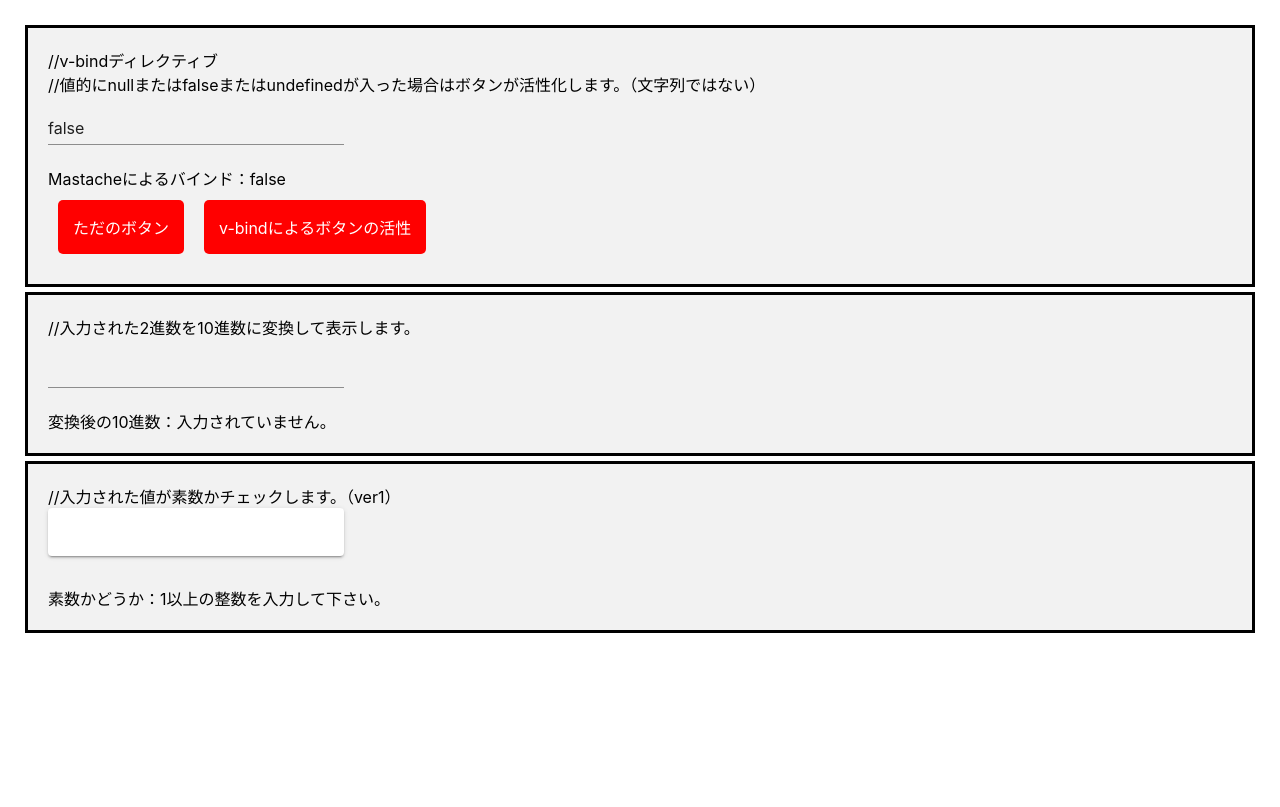
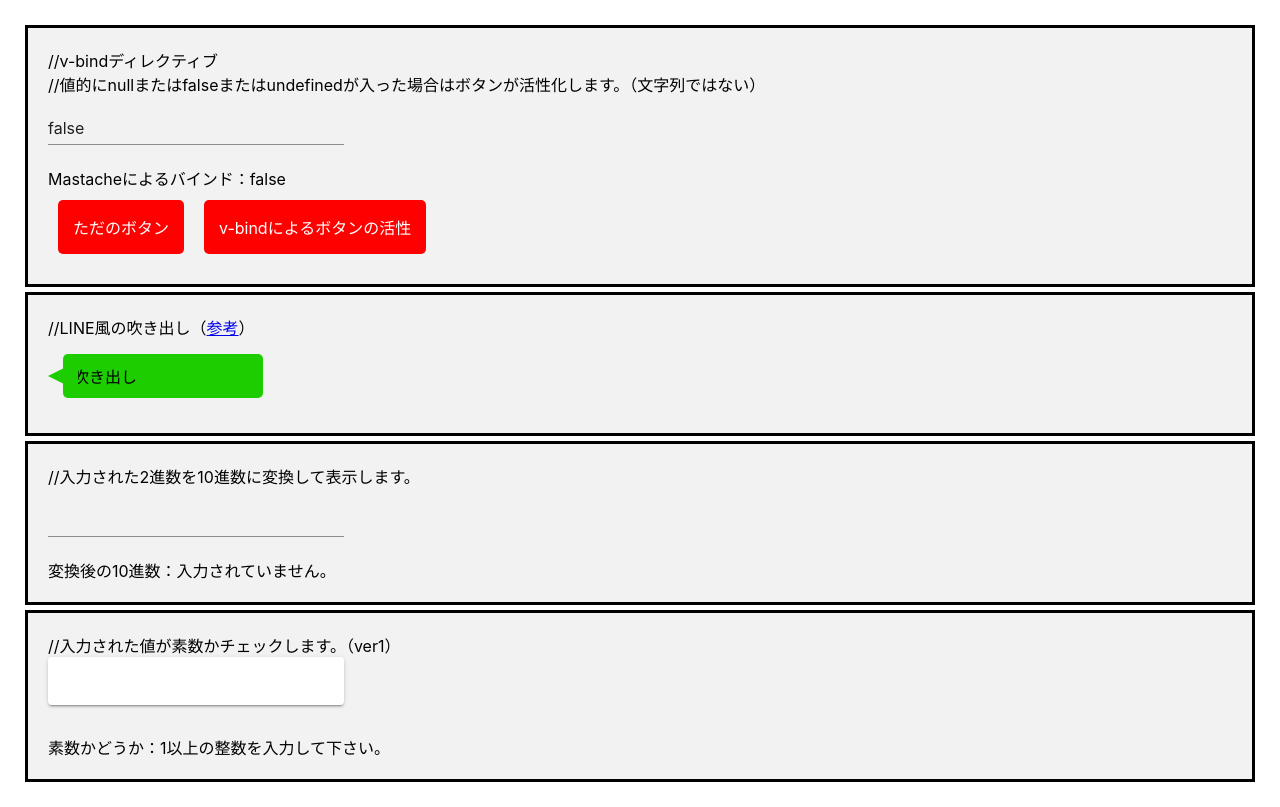
Before and after one commit to YukaKadokura/freespace, a Nuxt app: page /day/20180903 in a window 1280 px wide. Built offline with nearby package versions, Linux system fonts and the light colour scheme.

Commit message:
LINE風の吹き出しを実装。

```diff
--- a/pages/day/20180903.vue
+++ b/pages/day/20180903.vue
@@ -9,6 +9,12 @@
                 <p>Mastacheによるバインド：{{ vbindtest }}</p>
                 <button class="button-test">ただのボタン</button>
                 <button class="button-test" v-bind:disabled="vbindtest">v-bindによるボタンの活性</button>
+        </div>
+        <div class="SubContent">
+            <p>//LINE風の吹き出し（<a href="https://saruwakakun.com/html-css/reference/speech-bubble">参考</a>）</p>
+            <div class="balloon">
+                <p>吹き出し</p>
+            </div>
         </div>
         <div class="SubContent">
             <p>//入力された2進数を10進数に変換して表示します。</p>
@@ -89,10 +95,31 @@ export default{
 .button-test{
     margin: 10px;
     padding: 15px;
-    border-radious: 5px;
+    border-radius: 5px;
     -webkit-border-radius: 5px;/* for Safari and Chrome 対応*/
     -moz-border-radius: 5px;/* for Firefox 対応*/
     color: #ffffff;
     background-color: #ff0000;
 }
+.balloon {
+ 	position: relative;
+	display: inline-block;
+ 	margin: 15px;
+	padding: 10px;
+	min-width: 200px;
+ 	max-width: 100%;
+ 	color: #000000;
+	font-size: 16px;
+	background: #1dcd00;
+    border-radius: 5px;
+}
+.balloon:before{
+	content: "";
+	position: absolute;
+	top: 50%;
+	left: -30px;
+ 	margin-top: -15px;
+	border: 15px solid transparent;
+	border-right: 30px solid #1dcd00;
+}
 </style>
```
